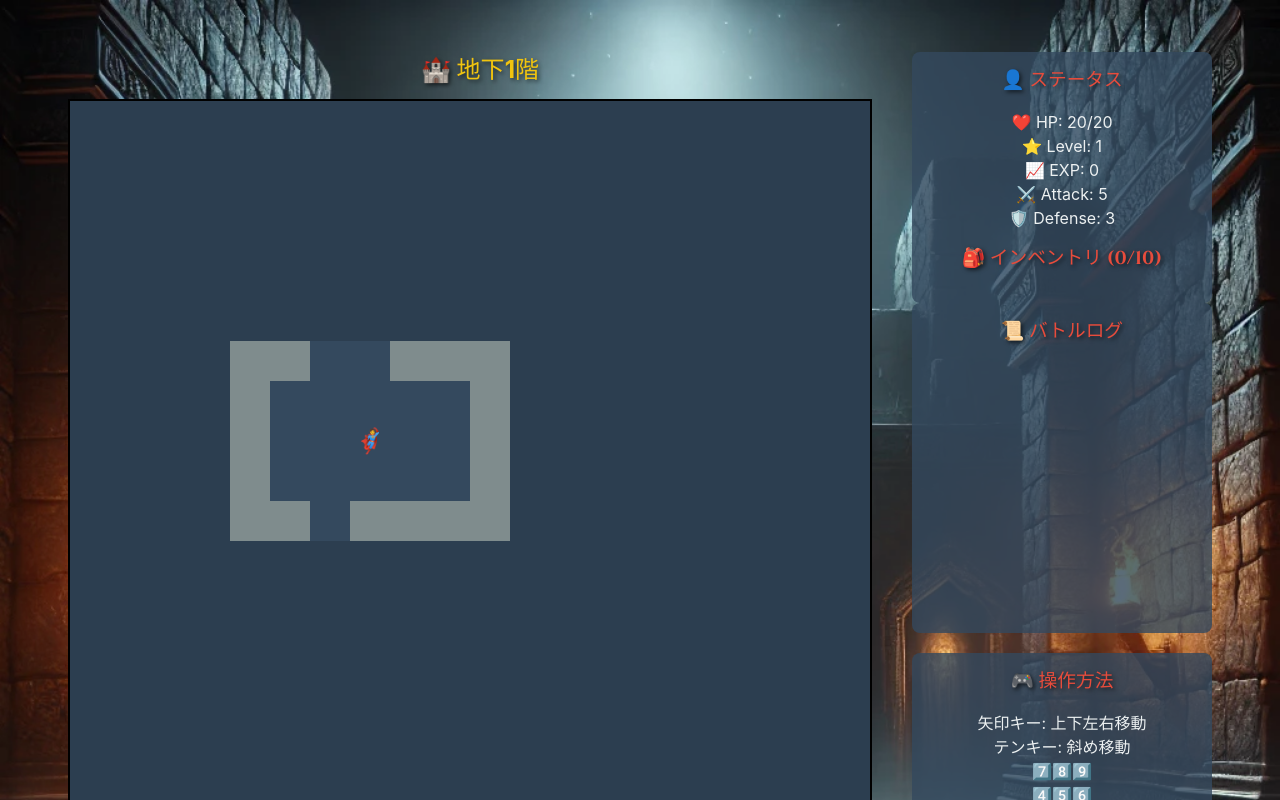
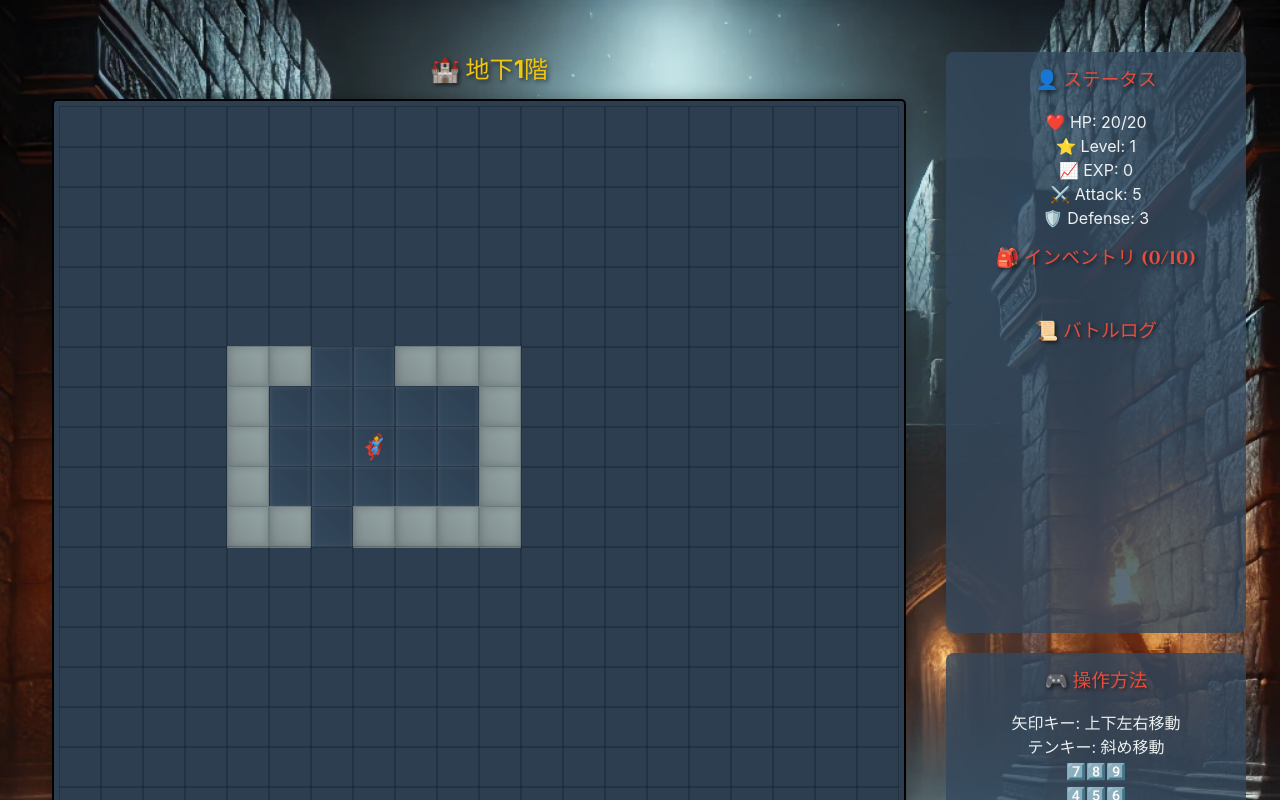
Before and after one commit to kekoyana/ai_game, a React (Vite) app in the folder roguelike/: page / in a window 1280 px wide. Shown: the top 800 px of the page. Built offline with nearby package versions, Linux system fonts and the light colour scheme.

Commit message:
階層でデザインをかえるようにする

```diff
--- a/roguelike/src/Game.css
+++ b/roguelike/src/Game.css
@@ -1,3 +1,4 @@
+/* 共通スタイル */
 .game-container {
   display: flex;
   padding: 20px;
@@ -28,24 +29,13 @@
 }
 
 @keyframes fadeInOut {
-  0% {
-    opacity: 0;
-    transform: translate(-50%, -50%) scale(0.8);
-  }
-  20% {
-    opacity: 1;
-    transform: translate(-50%, -50%) scale(1);
-  }
-  80% {
-    opacity: 1;
-    transform: translate(-50%, -50%) scale(1);
-  }
-  100% {
-    opacity: 0;
-    transform: translate(-50%, -50%) scale(1.2);
-  }
+  0% { opacity: 0; transform: translate(-50%, -50%) scale(0.8); }
+  20% { opacity: 1; transform: translate(-50%, -50%) scale(1); }
+  80% { opacity: 1; transform: translate(-50%, -50%) scale(1); }
+  100% { opacity: 0; transform: translate(-50%, -50%) scale(1.2); }
 }
 
+/* マップスタイル */
 .map-container {
   display: flex;
   flex-direction: column;
@@ -53,6 +43,9 @@
   border: 2px solid black;
   background-color: #2c3e50;
   margin-right: 20px;
+  padding: 5px;
+  border-radius: 5px;
+  box-shadow: 0 0 15px rgba(0, 0, 0, 0.3);
 }
 
 .map-row {
@@ -67,12 +60,60 @@
   align-items: center;
   justify-content: center;
   font-size: 24px;
-  transition: background-color 0.3s;
+  transition: all 0.3s;
+  border: 1px solid rgba(0, 0, 0, 0.2);
 }
 
-.status-container {
-  width: 300px;
+/* 1-3階のデザイン */
+.dungeon-early .map-cell[data-type="floor"] {
+  background: linear-gradient(45deg, #34495e, #2c3e50);
+  box-shadow: inset 0 0 5px rgba(255, 255, 255, 0.1);
 }
+
+.dungeon-early .map-cell[data-type="wall"] {
+  background: linear-gradient(45deg, #7f8c8d, #95a5a6);
+  border: 1px solid #6c7a7d;
+  box-shadow: inset 0 0 10px rgba(0, 0, 0, 0.2);
+}
+
+/* 4-6階のデザイン */
+.dungeon-middle .map-cell[data-type="floor"] {
+  background: linear-gradient(45deg, #27ae60, #2ecc71);
+  box-shadow: inset 0 0 5px rgba(255, 255, 255, 0.2);
+}
+
+.dungeon-middle .map-cell[data-type="wall"] {
+  background: linear-gradient(45deg, #1abc9c, #16a085);
+  border: 1px solid #0e6655;
+  box-shadow: inset 0 0 10px rgba(0, 0, 0, 0.3);
+}
+
+/* 7-8階のデザイン */
+.dungeon-late .map-cell[data-type="floor"] {
+  background: linear-gradient(45deg, #8e44ad, #9b59b6);
+  box-shadow: inset 0 0 5px rgba(255, 255, 255, 0.2);
+}
+
+.dungeon-late .map-cell[data-type="wall"] {
+  background: linear-gradient(45deg, #6c3483, #7d3c98);
+  border: 1px solid #4a235a;
+  box-shadow: inset 0 0 10px rgba(0, 0, 0, 0.4);
+}
+
+/* 9-10階のデザイン */
+.dungeon-final .map-cell[data-type="floor"] {
+  background: linear-gradient(45deg, #c0392b, #e74c3c);
+  box-shadow: inset 0 0 5px rgba(255, 255, 255, 0.2);
+}
+
+.dungeon-final .map-cell[data-type="wall"] {
+  background: linear-gradient(45deg, #922b21, #a93226);
+  border: 1px solid #7b241c;
+  box-shadow: inset 0 0 10px rgba(0, 0, 0, 0.5);
+}
+
+/* その他のスタイル */
+.status-container { width: 300px; }
 
 .status-display {
   background-color: rgba(52,73,94,0.8);
--- a/roguelike/src/Game.tsx
+++ b/roguelike/src/Game.tsx
@@ -2,8 +2,6 @@ import React, { useEffect, useState, useCallback } from 'react';
 import { GameState, Direction, Cell, Monster } from './types/game';
 import { createInitialGameState, movePlayer, applyItem, getPlayerPower, dropItem } from './game/gameLogic';
 import './Game.css';
-
-const CELL_SIZE = 40;
 
 const Game: React.FC = () => {
   const width = 20;
@@ -108,7 +106,12 @@ const Game: React.FC = () => {
         <div className="floor-title">
           <span role="img" aria-label="castle">🏰</span> 地下{gameState.currentFloor}階
         </div>
-        <div className="map-container">
+        <div className={`map-container ${
+          gameState.currentFloor <= 3 ? 'dungeon-early' :
+          gameState.currentFloor <= 6 ? 'dungeon-middle' :
+          gameState.currentFloor <= 8 ? 'dungeon-late' :
+          'dungeon-final'
+        }`}>
           {gameState.map.map((row: Cell[], rowIndex: number) => (
             <div key={rowIndex} className="map-row">
               {row.map((cell: Cell, colIndex: number) => {
@@ -118,15 +121,11 @@ const Game: React.FC = () => {
                 const monster = getMonsterAtPosition(colIndex, rowIndex);
 
                 let content = '';
-                let backgroundColor = cell.isVisible ? '#34495e' : '#2c3e50';
-
-                if (cell.type === 'wall') {
-                  backgroundColor = cell.isVisible ? '#7f8c8d' : '#2c3e50';
-                } else if (cell.type === 'stairs') {
-                  content = cell.isVisible ? '🚪' : '';
+                if (cell.type === 'stairs' && cell.isVisible) {
+                  content = '🚪';
                 }
 
-                // アイテムの表示処理を追加
+                // アイテムの表示処理
                 const item = gameState.items.find(
                   item => item.position !== null &&
                          item.position.x === colIndex &&
@@ -145,16 +144,8 @@ const Game: React.FC = () => {
                 return (
                   <div
                     key={colIndex}
-                    style={{
-                      width: CELL_SIZE,
-                      height: CELL_SIZE,
-                      backgroundColor,
-                      display: 'flex',
-                      alignItems: 'center',
-                      justifyContent: 'center',
-                      fontSize: '24px',
-                      transition: 'background-color 0.3s'
-                    }}
+                    className="map-cell"
+                    data-type={cell.isVisible ? cell.type : 'hidden'}
                   >
                     {content}
                   </div>
```
